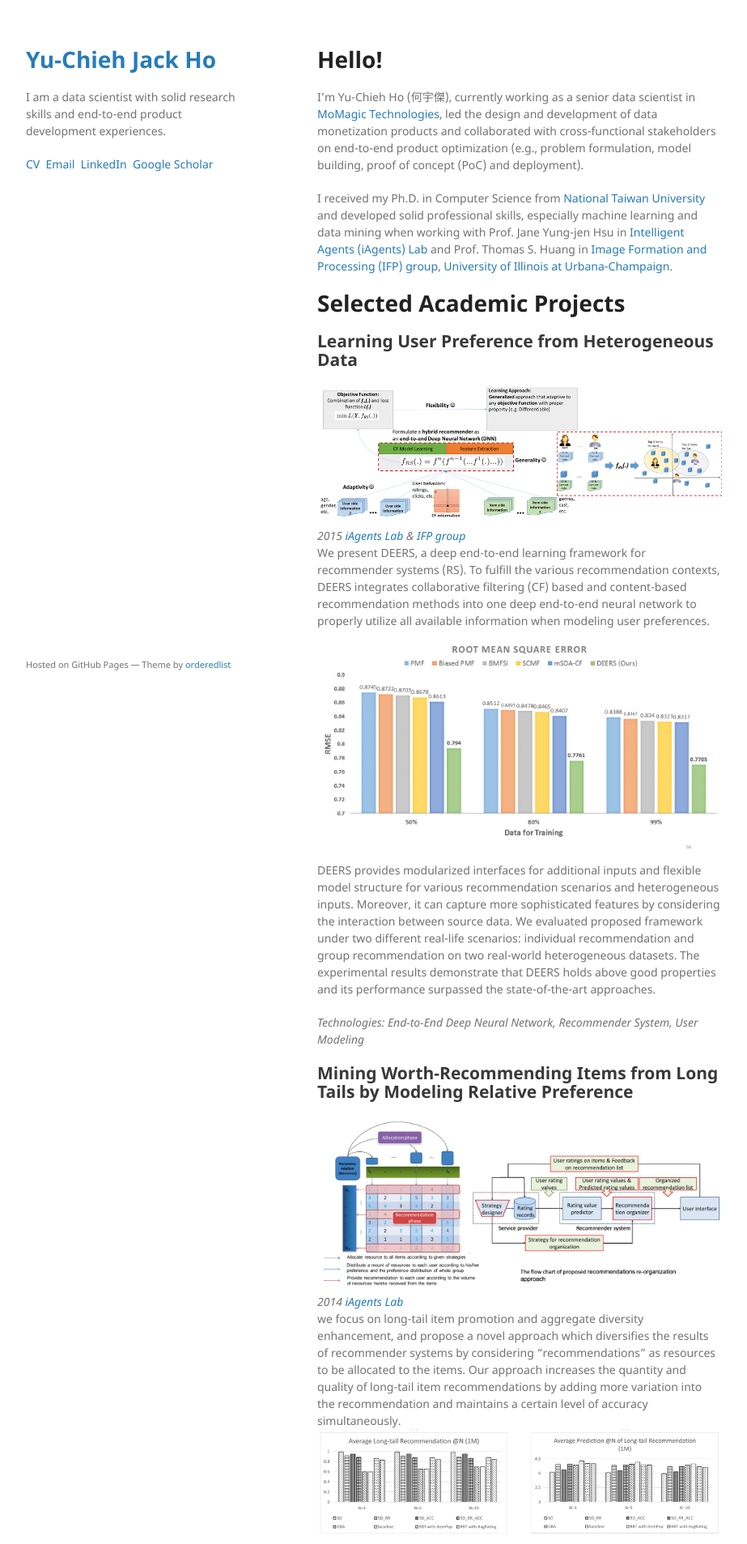
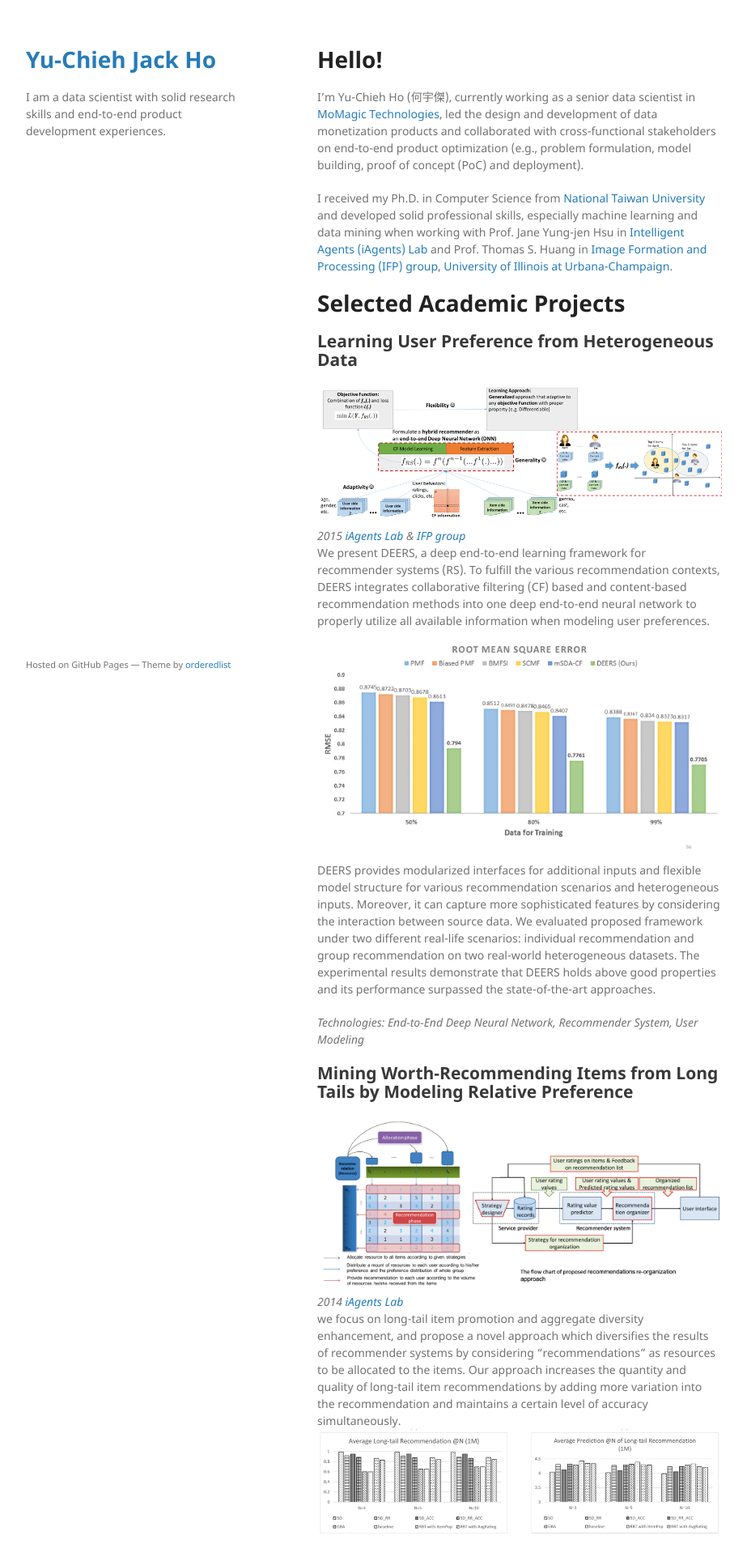
Before and after one commit to yuchieh/yuchieh.github.io, a Jekyll site: the page built from index.md, in a window 1280 px wide. Shown: the top 1907 px of the page at 81% size, without its empty margins (178-1101 px from the left). Built offline with Jekyll 4.4.1, drawn with Linux system fonts in a browser that asks for light colours; our own code applies the rules of GitHub Pages for plain Markdown files.

Commit message:
edit links

```diff
--- a/_layouts/default.html
+++ b/_layouts/default.html
@@ -29,10 +29,10 @@
 
         {% if site.show_links %}
 
-        <a href="/docs/Fu-Yin-Cherng_CV_2020.pdf">CV&nbsp</a>
-        <a href="mailto:fuyincherng@gmail.com">Email&nbsp</a>
-        <a href="https://www.linkedin.com/in/fuyincherng">LinkedIn&nbsp</a>
-        <a href="https://scholar.google.com.hk/citations?user=RNihHkMAAAAJ&hl=zh-TW">Google Scholar&nbsp</a>
+<!--        <a href="/docs/Fu-Yin-Cherng_CV_2020.pdf">CV&nbsp</a>-->
+<!--        <a href="mailto:fuyincherng@gmail.com">Email&nbsp</a>-->
+<!--        <a href="https://www.linkedin.com/in/fuyincherng">LinkedIn&nbsp</a>-->
+<!--        <a href="https://scholar.google.com.hk/citations?user=RNihHkMAAAAJ&hl=zh-TW">Google Scholar&nbsp</a>-->
 
         {% endif %}
 
```
